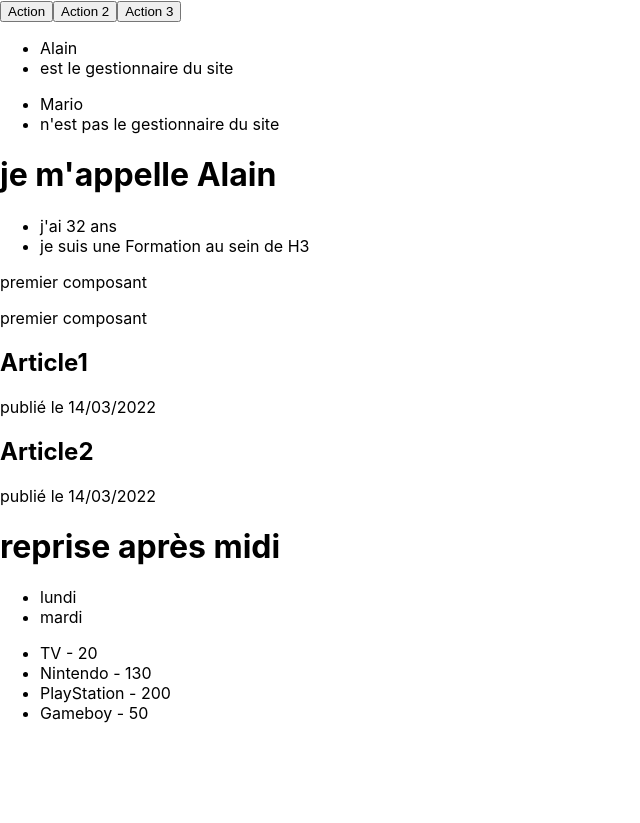
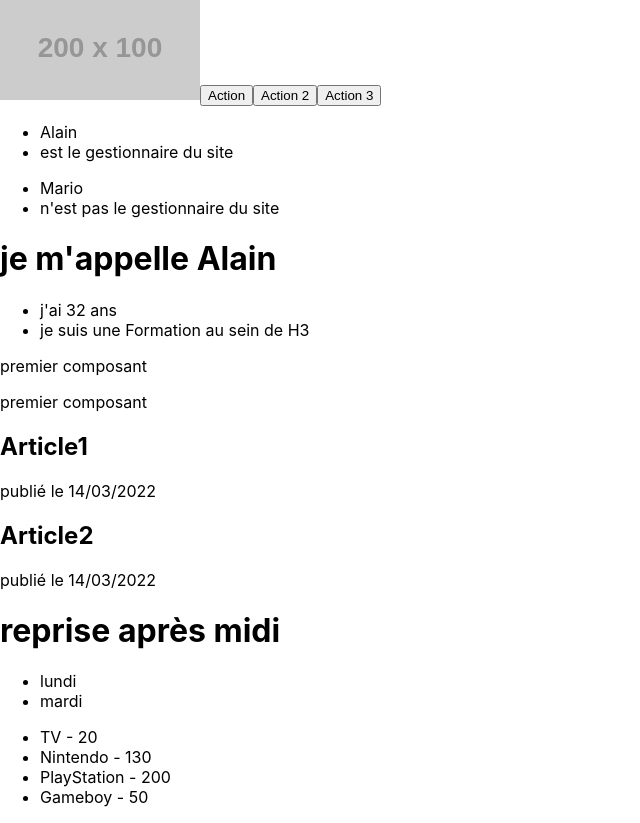
Before and after one commit to webdevproformation/react-h3-mars2022, a React (Create React App) app in the folder jour1-tp/: page / in a window 1280 px wide. Shown: the whole page, without its empty margins (0-640 px from the left). Before the commit the page ends 800 px from the top, so only its background shows below. Built offline with nearby package versions, Linux system fonts and the light colour scheme.

Commit message:
correction

```diff
--- a/jour1-tp/src/App.js
+++ b/jour1-tp/src/App.js
@@ -7,6 +7,7 @@ import { Quatrieme } from './composants/Quatrieme';
 import { Cinquieme } from './composants/Cinquieme';
 import { Sixieme } from './composants/Sixieme';
 import { Septieme } from './composants/Septieme';
+import { Huitieme } from './composants/Huitieme';
 
 
 
@@ -20,6 +21,7 @@ function App() {
 
   return (
     <div>
+      <Huitieme />
       <Septieme />
       <Sixieme  />
       <h1>je m'appelle {nom}</h1>
--- /dev/null
+++ b/jour1-tp/src/composants/Huitieme.jsx
@@ -0,0 +1,8 @@
+export const Huitieme = () => {
+
+    const handleClick = (e) => {
+        console.log(e.target.src);
+    }
+
+    return <img src="https://via.placeholder.com/200x100" alt=""  onClick={handleClick}/>
+}
```
